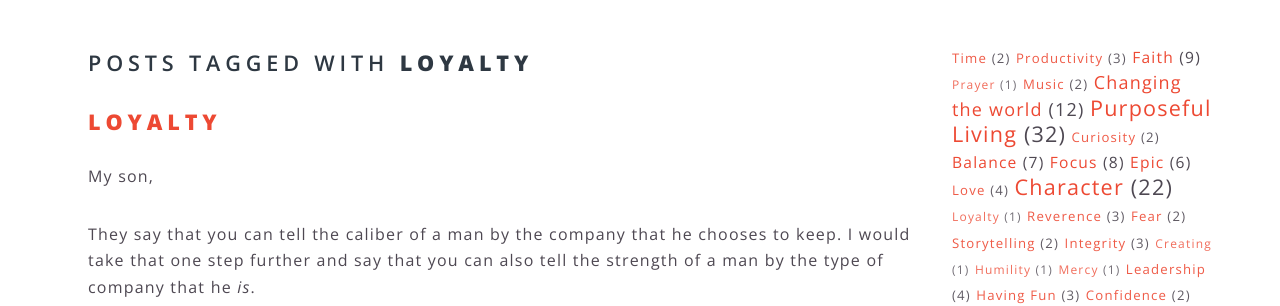
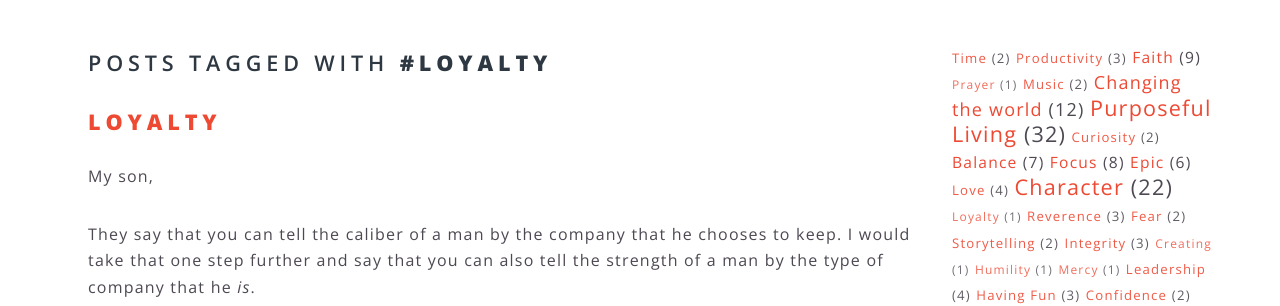
Before and after one commit to samng96/samng.me, a Jekyll site: the page built from tags/loyalty.html, in a window 1280 px wide and 900 px high, cut to the strip 424-730 px from the top of the window. Built offline with Jekyll 4.4.1, drawn with Linux system fonts in a browser that asks for light colours.

```diff
--- a/_layouts/tag_view.html
+++ b/_layouts/tag_view.html
@@ -12,7 +12,7 @@ title: Letters to my son
     <section class="wrapper style5">
         <div class="row inner">
             <div class="9u">
-                <h2><b>Posts tagged with</b> {{ page.tag_name }}</h2>
+                <h2><b>Posts tagged with</b> #{{ page.tag_name }}</h2>
 
 {% for post in site.posts %}
   {% if post.tags contains page.tag_name %}
```
